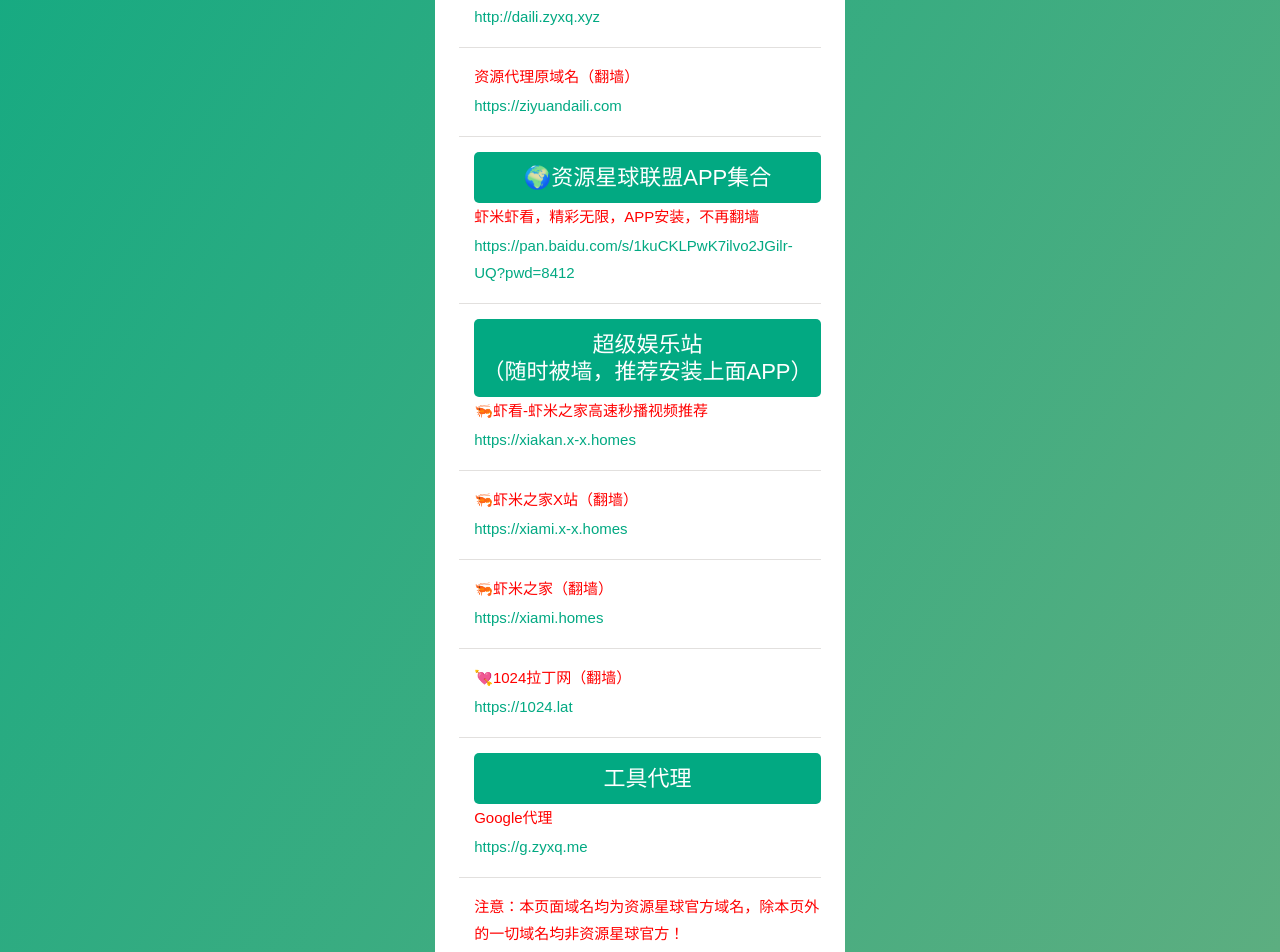
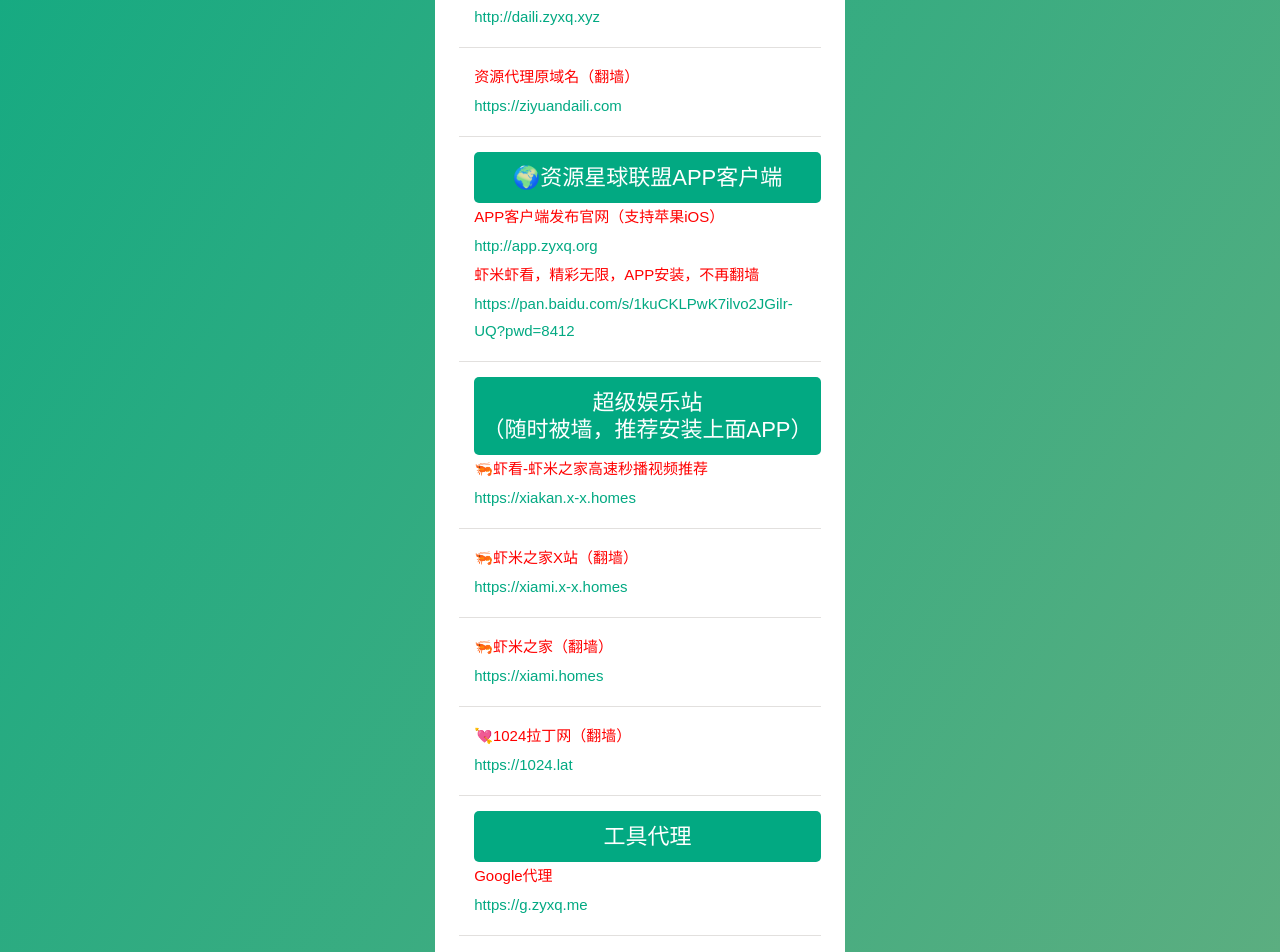
Before and after one commit to ziyuandaili/zyxq.org, a plain HTML site: page index.html in a window 1280 px wide. Shown: the part 1006-1958 px from the top of the page. Drawn offline with Linux system fonts and the light colour scheme.

Commit message:
Update index.html

```diff
--- a/index.html
+++ b/index.html
@@ -60,7 +60,9 @@
                                     <a href="http://ziyuandaili.com" target="_blank"><i>https://ziyuandaili.com</i></a>
                                 </li>
                                 <li>
-                                    <h2>🌍资源星球联盟APP集合</h2>
+                                    <h2>🌍资源星球联盟APP客户端</h2>
+                                    <font color="red">APP客户端发布官网（支持苹果iOS）</font>
+                                    <a href="http://app.zyxq.org"><i>http://app.zyxq.org</i></a>
                                     <font color="red">虾米虾看，精彩无限，APP安装，不再翻墙</font>
                                     <a href="https://pan.baidu.com/s/1kuCKLPwK7ilvo2JGilr-UQ?pwd=8412" target="_blank"><i>https://pan.baidu.com/s/1kuCKLPwK7ilvo2JGilr-UQ?pwd=8412</i></a>
                                 </li>
```
